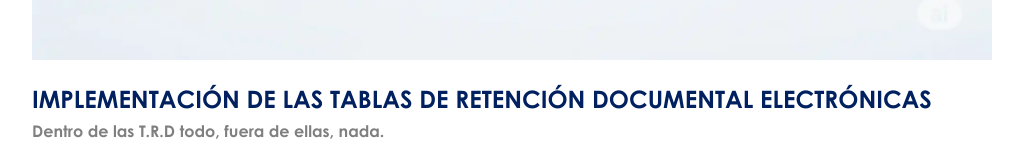
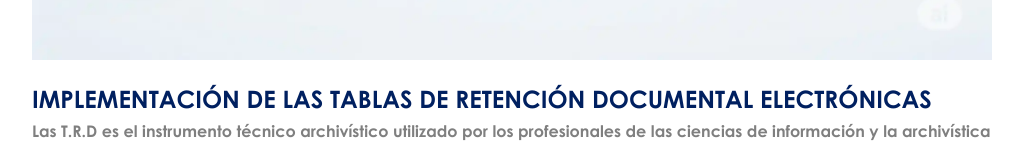
Before and after one commit to HenryCBQ/ghan-carlos-land, an Astro site: page /posts/Post-08.mdx in a window 1280 px wide. Shown: the part 980-1143 px from the top of the page, without its empty margins (128-1151 px from the left). Built offline with nearby package versions, Linux system fonts and the light colour scheme; Astro itself is replaced by a stand-in of ours.

Commit message:
Actualiza la descripción del post 08 sobre la implementación de las Tablas de Retención Documental Electrónicas.

```diff
--- a/src/content/blog/Post-08.mdx
+++ b/src/content/blog/Post-08.mdx
@@ -1,7 +1,7 @@
 ---
 title: "Implementación de las Tablas de Retención Documental Electrónicas"
 author: "Ghan Carlos Areiza"
-description: "Dentro de las T.R.D todo, fuera de ellas, nada."
+description: "Las T.R.D es el instrumento técnico archivístico utilizado por los profesionales de las ciencias de información y la archivística"
 image: "images/post-08.webp"
 pubDate: 2025-06-12
 ---
```
